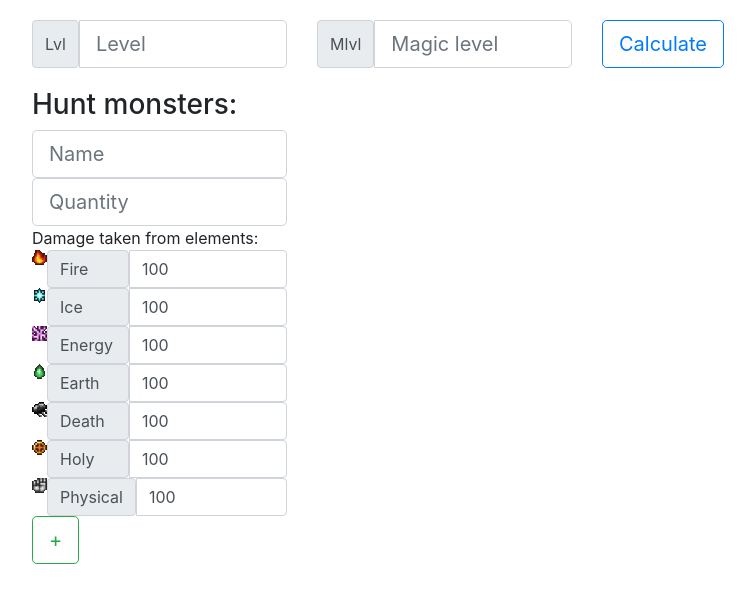
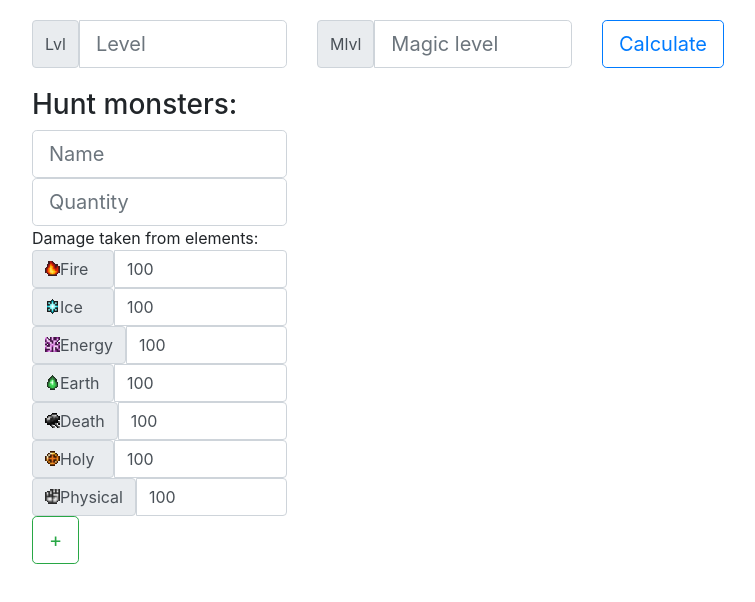
Before and after one commit to joviparradiaz/HuntCalc, a plain HTML site: page index.html in a window 1280 px wide. Shown: the whole page, without its empty margins (53-808 px from the left). Drawn offline with nearby package versions, Linux system fonts and the light colour scheme.

Commit message:
Update index.html

```diff
--- a/index.html
+++ b/index.html
@@ -37,44 +37,58 @@
       <span>Damage taken from elements:</span>
 
       <div class="input-group">
+        <span class="input-group-text" id="inputGroupPrepend2">
           <img src="images/fire-icon.gif" width="15" height="15">
-        <span class="input-group-text" id="inputGroupPrepend2">Fire</span>
+          Fire
+        </span>
         <input id="fireResistInput" class="form-control" type="number" placeholder="Fire resistance" aria-label="Fire resistance" value="100">
       </div>
 
       <div class="input-group">
+        <span class="input-group-text" id="inputGroupPrepend2">
           <img src="images/ice-icon.gif" width="15" height="15">
-        <span class="input-group-text" id="inputGroupPrepend2">Ice</span>
+          Ice
+        </span>
         <input id="iceResistInput" class="form-control" type="number" placeholder="Ice resistance" aria-label="Ice resistance" value="100">
       </div>
 
       <div class="input-group">
+        <span class="input-group-text" id="inputGroupPrepend2">
           <img src="images/energy-icon.gif" width="15" height="15">
-        <span class="input-group-text" id="inputGroupPrepend2">Energy</span>
+          Energy
+        </span>
         <input id="energyResistInput" class="form-control" type="number" placeholder="Energy resistance" aria-label="Energy resistance" value="100">
       </div>
 
       <div class="input-group">
+        <span class="input-group-text" id="inputGroupPrepend2">
           <img src="images/earth-icon.gif" width="15" height="15">
-        <span class="input-group-text" id="inputGroupPrepend2">Earth</span>
+          Earth
+        </span>
         <input id="earthResistInput" class="form-control" type="number" placeholder="Earth resistance" aria-label="Earth resistance" value="100">
       </div>
 
       <div class="input-group">
+        <span class="input-group-text" id="inputGroupPrepend2">
           <img src="images/death-icon.gif" width="15" height="15">
-        <span class="input-group-text" id="inputGroupPrepend2">Death</span>
+          Death
+        </span>
         <input id="deathResistInput" class="form-control" type="number" placeholder="Death resistance" aria-label="Death resistance" value="100">
       </div>
 
       <div class="input-group">
+        <span class="input-group-text" id="inputGroupPrepend2">
           <img src="images/holy-icon.gif" width="15" height="15">
-        <span class="input-group-text" id="inputGroupPrepend2">Holy</span>
+          Holy
+        </span>
         <input id="holyResistInput" class="form-control" type="number" placeholder="Holy resistance" aria-label="Holy resistance" value="100">
       </div>
 
       <div class="input-group">
+        <span class="input-group-text" id="inputGroupPrepend2">
           <img src="images/physical-icon.gif" width="15" height="15">
-        <span class="input-group-text" id="inputGroupPrepend2">Physical</span>
+          Physical
+        </span>
         <input id="physicalResistInput" class="form-control" type="number" placeholder="Physical resistance" aria-label="Physical resistance" value="100">
       </div>
 
```
Lines whose indentation alone changed are shown as unchanged.
